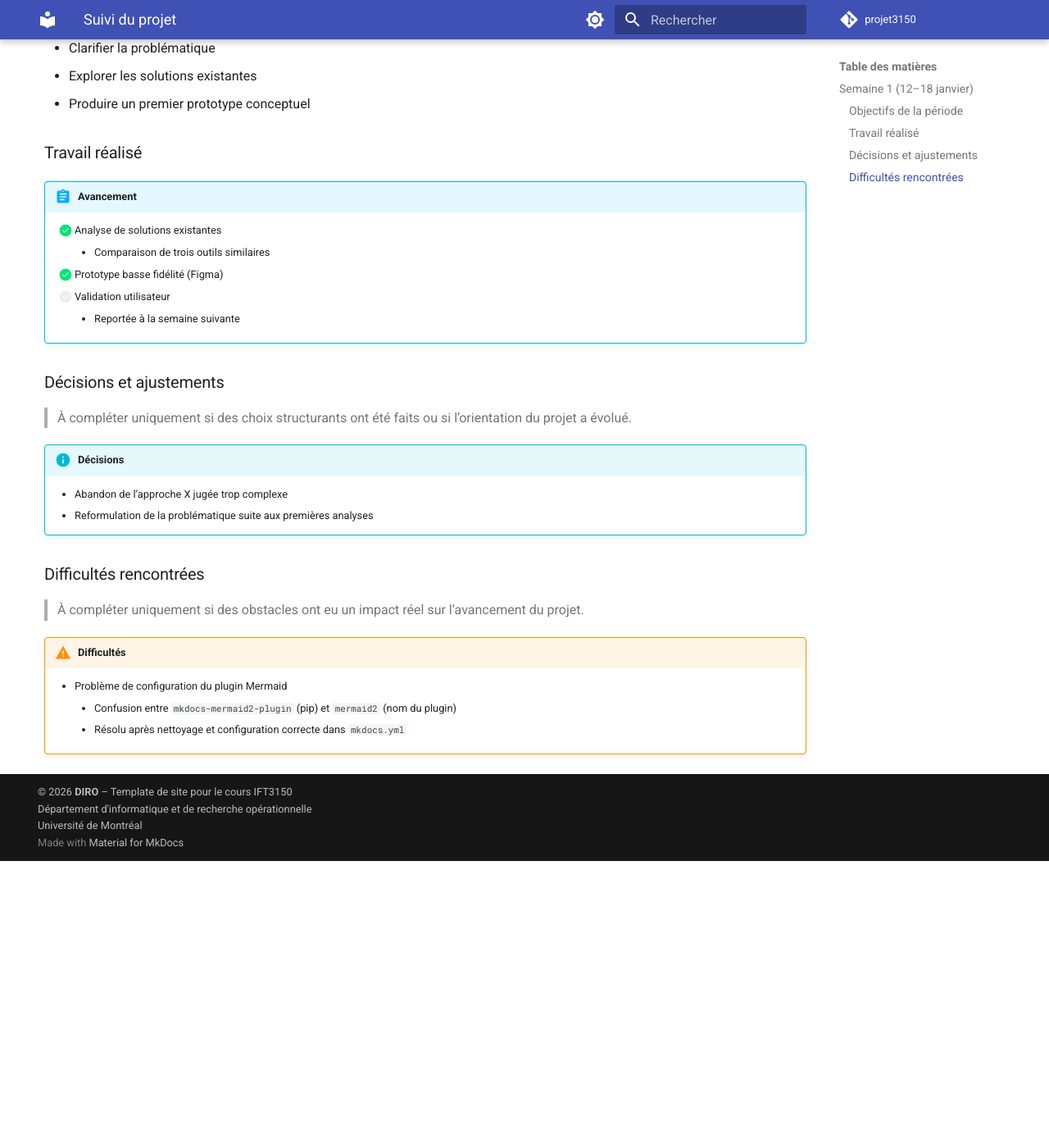
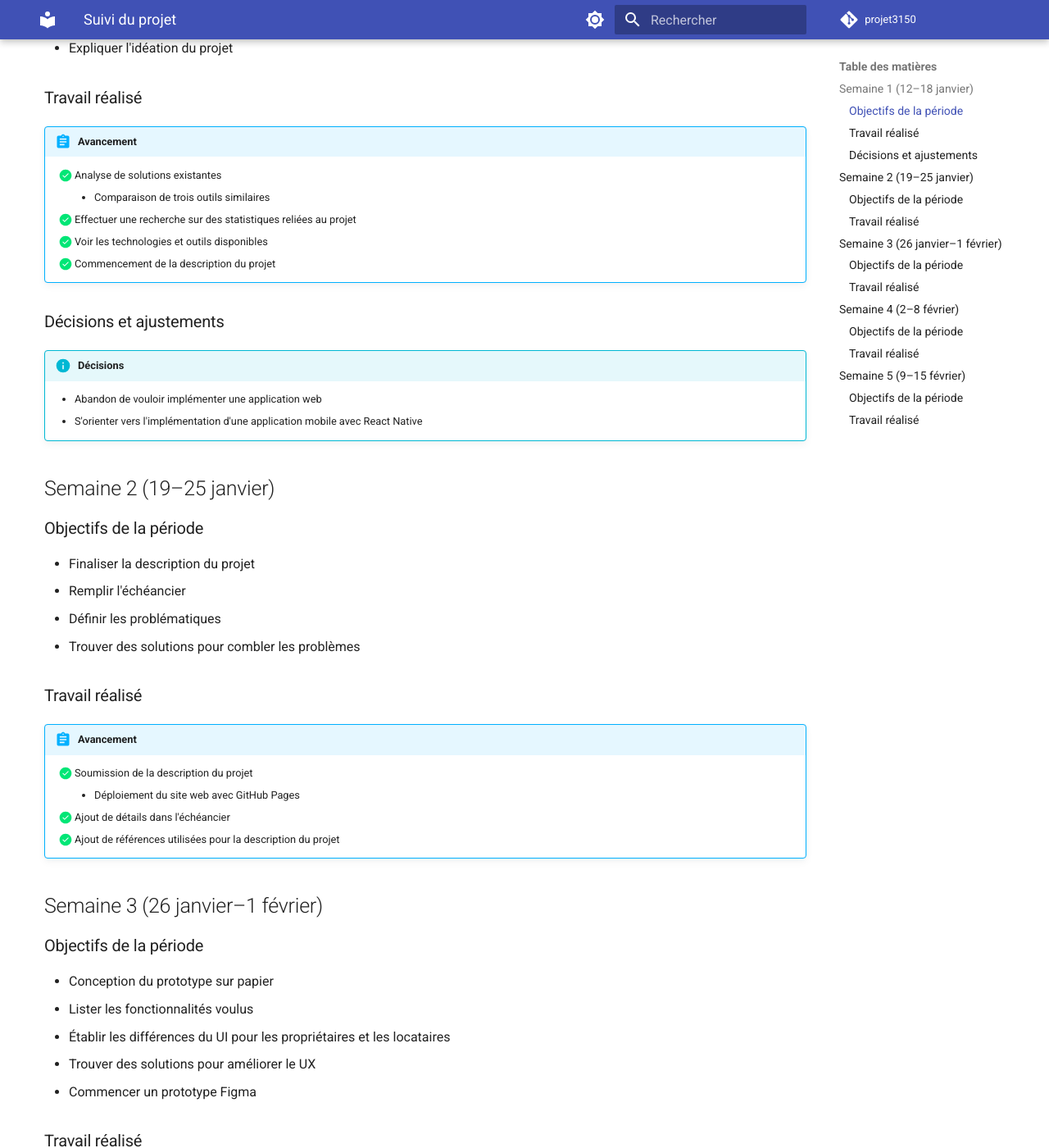
Before and after one commit to sixlandr2/projet3150, an MkDocs documentation site: the page built from docs/suivi.md, in a window 1280 px wide and 1400 px high, scrolled down 421 px. Shown: the whole window at 82% size. Built offline with MkDocs 1.6.1 and Material for MkDocs 9.7.7, drawn with Linux system fonts in a browser that asks for light colours; emoji names are drawn with the system emoji font; comment, search, counter and statistics services are not loaded; before the commit the page ends 1471 px from its top, so only the background shows below that; some of the changed text lies outside the part shown.

Commit message:
Rajout de detail sur le suivi et resume

```diff
--- a/docs/suivi.md
+++ b/docs/suivi.md
@@ -11,12 +11,12 @@
 </style>
 
 # Suivi de projet
-
+<!--
 > :bulb: Cette page documente l’évolution du projet dans le temps.
 > Elle sert à rendre visibles les décisions, ajustements et apprentissages.
 > Les entrées peuvent être hebdomadaires ou bi-hebdomadaires.
 > N'oubliez pas d’effacer ou de mettre en commentaires les notes (`>`) avant la remise finale.
-
+-->
 ---
 
 ## Semaine 1 (12–18 janvier)
@@ -24,26 +24,29 @@
 ### Objectifs de la période
 - Clarifier la problématique
 - Explorer les solutions existantes
-- Produire un premier prototype conceptuel
+- Se familiariser avec le GitHub template
+- Expliquer l'idéation du projet
 
 ### Travail réalisé
 
 !!! abstract "Avancement"
     - [x] Analyse de solutions existantes
         - Comparaison de trois outils similaires
-    - [x] Prototype basse fidélité (Figma)
-    - [ ] Validation utilisateur
-        - Reportée à la semaine suivante
+    - [x] Effectuer une recherche sur des statistiques reliées au projet
+    - [x] Voir les technologies et outils disponibles
+    - [x] Commencement de la description du projet
+
 
 ### Décisions et ajustements
-
+<!--
 > À compléter uniquement si des choix structurants ont été faits
-> ou si l’orientation du projet a évolué.
+> ou si l’orientation du projet a évolué. -->
 
 !!! info "Décisions"
-    - Abandon de l’approche X jugée trop complexe
-    - Reformulation de la problématique suite aux premières analyses
+    - Abandon de vouloir implémenter une application web
+    - S'orienter vers l'implémentation d'une application mobile avec React Native
 
+<!--
 ### Difficultés rencontrées
 
 > À compléter uniquement si des obstacles ont eu un impact réel
@@ -54,3 +57,67 @@
         - Confusion entre `mkdocs-mermaid2-plugin` (pip)
           et `mermaid2` (nom du plugin)
         - Résolu après nettoyage et configuration correcte dans `mkdocs.yml`
+-->
+## Semaine 2 (19–25 janvier)
+
+### Objectifs de la période
+- Finaliser la description du projet
+- Remplir l'échéancier
+- Définir les problématiques
+- Trouver des solutions pour combler les problèmes
+
+### Travail réalisé
+
+!!! abstract "Avancement"
+    - [x] Soumission de la description du projet
+        - Déploiement du site web avec GitHub Pages
+    - [x] Ajout de détails dans l'échéancier
+    - [x] Ajout de références utilisées pour la description du projet
+
+
+## Semaine 3 (26 janvier–1 février)
+
+### Objectifs de la période
+- Conception du prototype sur papier
+- Lister les fonctionnalités voulus
+- Établir les différences du UI pour les propriétaires et les locataires
+- Trouver des solutions pour améliorer le UX
+- Commencer un prototype Figma
+
+### Travail réalisé
+
+!!! abstract "Avancement"
+    - [x] Conception du prototype sur papier à partir du point de vue du propriétaire
+    - [x] Conception sur l'inscription/connexion de l'utilisateur
+    - [x] Établir ce que le locataire ne peut pas faire sur l'application
+    - [x] Familiarisation avec Figma pour avoir un meilleur prototype
+
+## Semaine 4 (2–8 février)
+
+### Objectifs de la période
+- Continuation du prototype Figma pour le présenter au superviseur
+- Vérifier quels sont les couleurs/signes plaisibles aux utilisateurs
+- Rechercher les différentes façons d'améliorer l'interface
+
+### Travail réalisé
+
+!!! abstract "Avancement"
+    - [x] Conception du prototype sur Figma du point de vue du propriétaire
+
+
+## Semaine 5 (9–15 février)
+
+### Objectifs de la période
+- Recevoir du feedback sur le prototype Figma du superviseur
+- Faire un mini prototype sur papier de l'interface du point de vue du locataire
+- Ajuster les fonctionnalités ainsi que les icônes utilisés dans le prototype
+- Faire une liste des fonctionnalités prioritaires pour l'implémentation
+- Se préparer pour la mise en commun I
+
+### Travail réalisé
+
+!!! abstract "Avancement"
+    - [x] Continuer le prototype Figma avec les changements suggérés
+    - [x] Lister les fonctionnalités prioritaires
+    - [x] Faire un schéma de base de données
+    - [ ] Faire un mini rapport pour ma présentation lors de la mise en commun
```
Also changed, not shown: docs/resume.md (+9 -3 lines).
